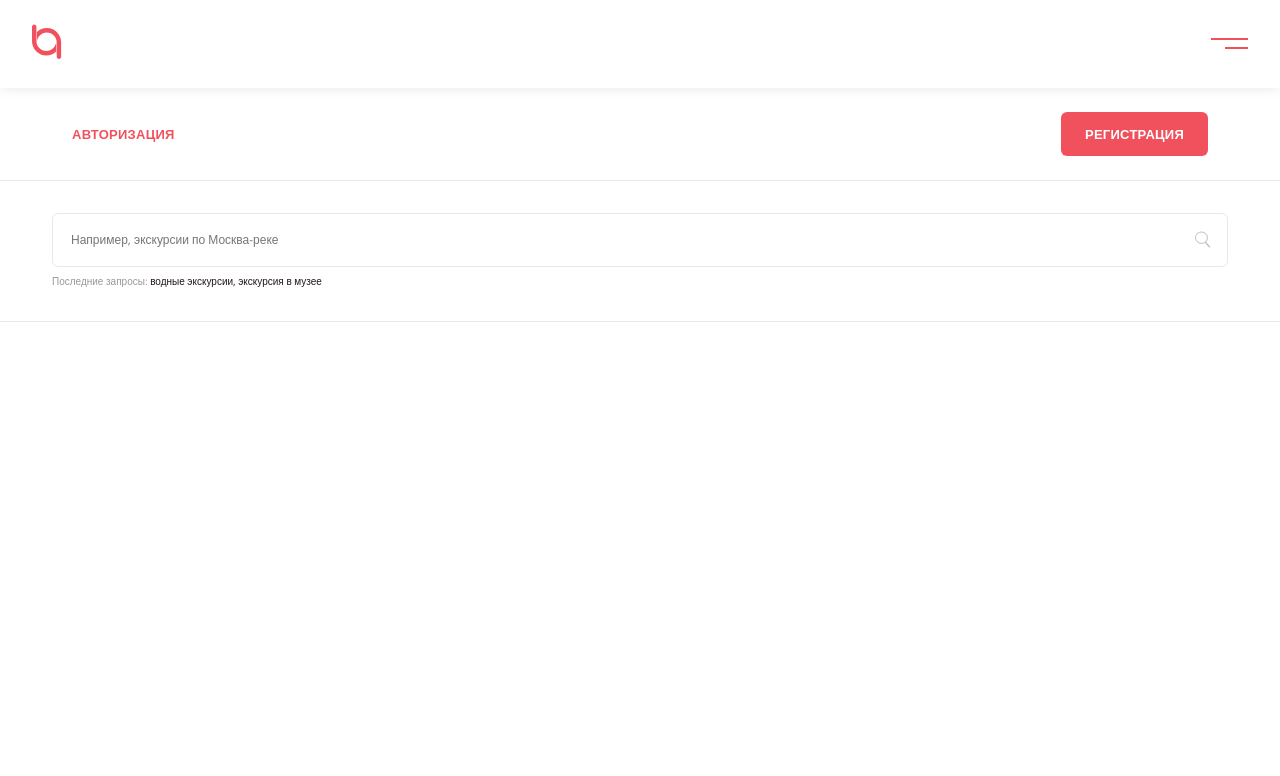
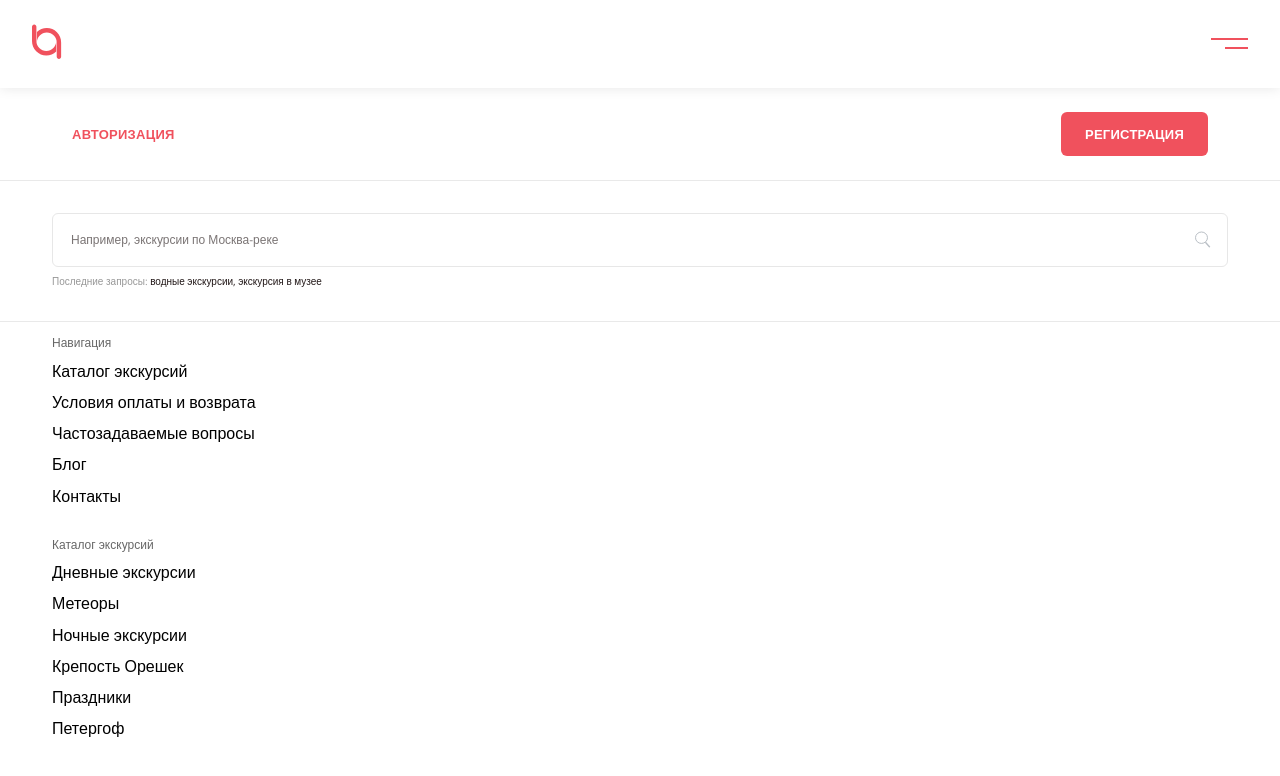
Before and after one commit to eleskin/uneed-guide-react-frontend, a Next.js app: page / in a window 1280 px wide. Shown: the top 776 px of the page. Built offline with nearby package versions, Linux system fonts and the light colour scheme.

Commit message:
feature: Add Menu navigation

```diff
--- a/components/Menu/Menu.js
+++ b/components/Menu/Menu.js
@@ -1,6 +1,7 @@
 import Button from '../Button/Button';
 import styles from './Menu.module.scss';
 import Image from 'next/image';
+import Link from 'next/link';
 
 const Menu = () => {
 	return (
@@ -18,6 +19,47 @@ const Menu = () => {
 					Последние запросы: <b>водные экскурсии, экскурсия в музее</b>
 				</span>
 			</div>
+			<nav className={styles.Menu__nav}>
+				<h6>Навигация</h6>
+				<ul>
+					<li>
+						<Link href="#"><a>Каталог экскурсий</a></Link>
+					</li>
+					<li>
+						<Link href="#"><a>Условия оплаты и возврата</a></Link>
+					</li>
+					<li>
+						<Link href="#"><a>Частозадаваемые вопросы</a></Link>
+					</li>
+					<li>
+						<Link href="#"><a>Блог</a></Link>
+					</li>
+					<li>
+						<Link href="#"><a>Контакты</a></Link>
+					</li>
+				</ul>
+				<h6>Каталог экскурсий</h6>
+				<ul>
+					<li>
+						<Link href="#"><a>Дневные экскурсии</a></Link>
+					</li>
+					<li>
+						<Link href="#"><a>Метеоры</a></Link>
+					</li>
+					<li>
+						<Link href="#"><a>Ночные экскурсии</a></Link>
+					</li>
+					<li>
+						<Link href="#"><a>Крепость Орешек</a></Link>
+					</li>
+					<li>
+						<Link href="#"><a>Праздники</a></Link>
+					</li>
+					<li>
+						<Link href="#"><a>Петергоф</a></Link>
+					</li>
+				</ul>
+			</nav>
 		</div>
 	);
 };
--- a/components/Menu/Menu.module.scss
+++ b/components/Menu/Menu.module.scss
@@ -30,7 +30,6 @@
 
 			input {
 				border: none;
-				font-weight: 400;
 				font-size: rem(12px);
 				line-height: rem(18px);
 				color: #221818;
@@ -43,7 +42,6 @@
 		}
 
 		span {
-			font-weight: 400;
 			font-size: rem(10px);
 			line-height: rem(15px);
 			color: #989898;
@@ -52,6 +50,45 @@
 				font-weight: 400;
 				color: #221818;
 			}
+		}
+	}
+
+	.Menu__nav {
+		padding: 0 rem(52px);
+
+		h6 {
+			margin: rem(12px) 0 rem(8px) 0;
+			padding: 0;
+			font-weight: 300;
+			font-size: rem(12px);
+			line-height: 145%;
+			color: rgba(#000000, 0.6);
+		}
+
+		ul {
+			margin: 0 0 28px 0;
+			padding: 0;
+			list-style: none;
+
+			li {
+				margin-bottom: 8px;
+
+				a {
+					font-weight: 300;
+					font-size: rem(16px);
+					line-height: 145%;
+					color: #000000;
+					text-decoration: none;
+				}
+			}
+
+			li:last-child {
+				margin-bottom: 0;
+			}
+		}
+
+		ul:last-child {
+			margin-bottom: 0;
 		}
 	}
 }
```
